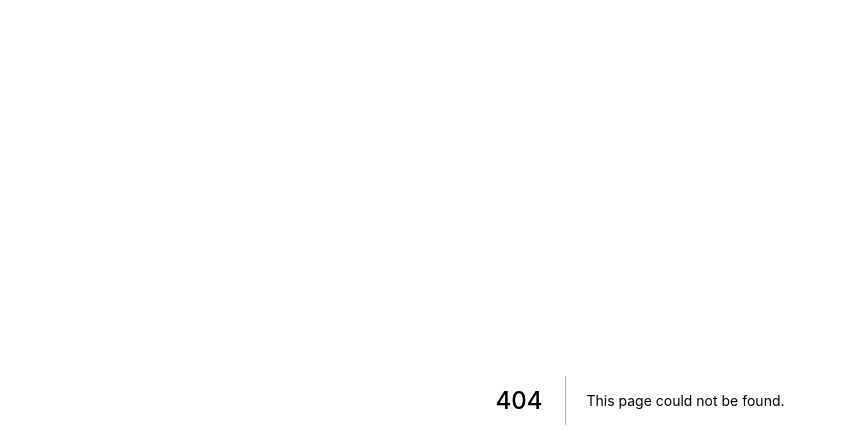
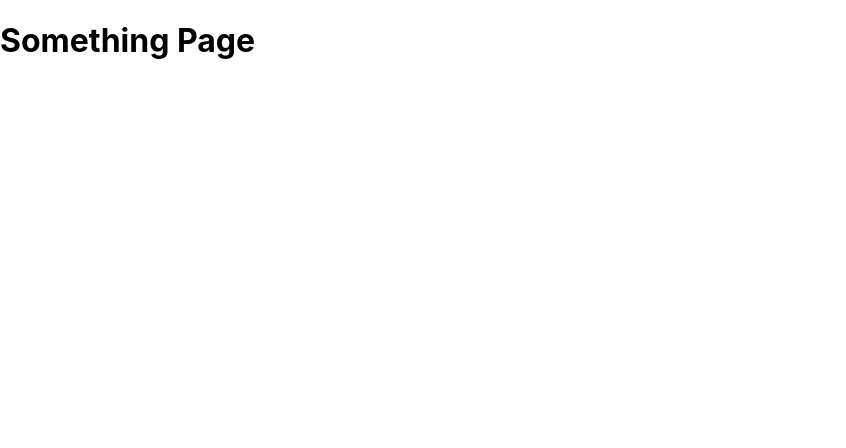
Before and after one commit to nathipg/nextjs-udemy, a Next.js app in the folder my-app/: page /news/something in a window 1280 px wide. Before the commit this address had no page. Shown: the top 448 px of the page, without its empty margins (0-846 px from the left). Built offline with nearby package versions, Linux system fonts and the light colour scheme.

Commit message:
Nested Pages / Paths

```diff
--- /dev/null
+++ b/my-app/pages/news/something.js
@@ -0,0 +1,5 @@
+const SomethingPage = () => {
+  return <h1>Something Page</h1>;
+};
+
+export default SomethingPage;
```
Also changed, not shown: my-app/pages/news/index.js (renamed from my-app/pages/news.js).
